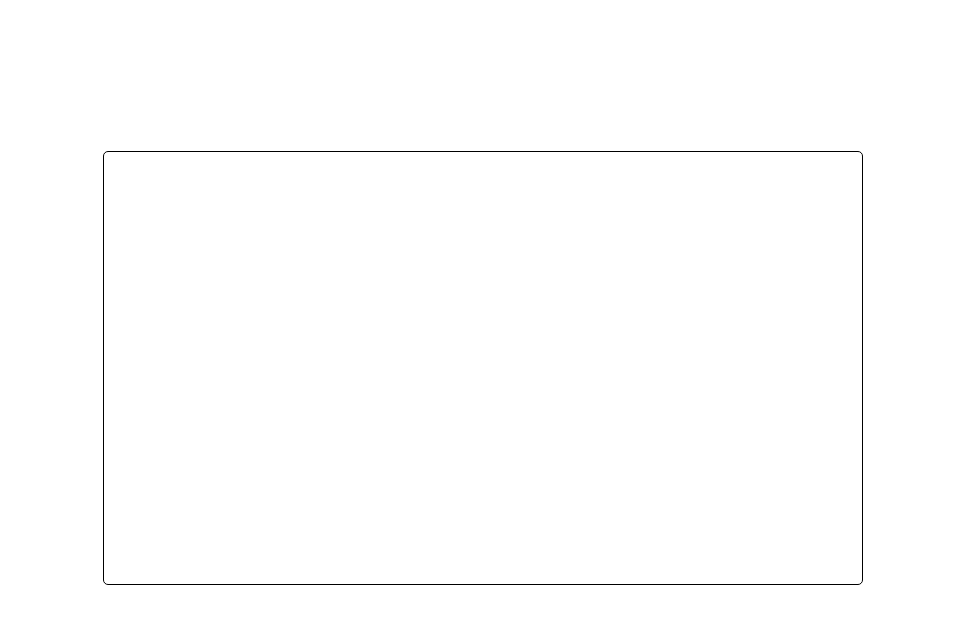
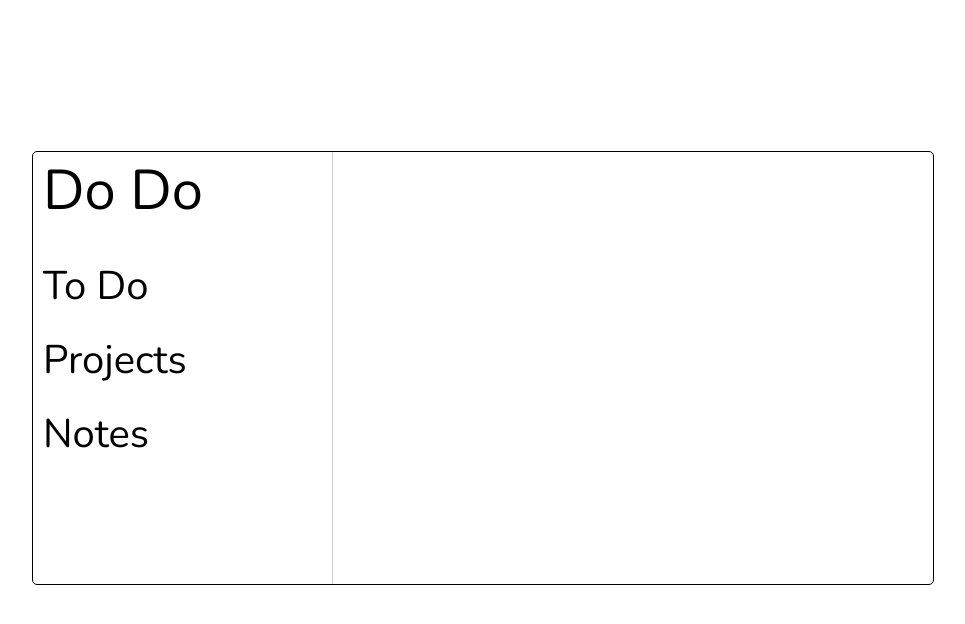
Before and after one commit to Th3dworld/Todo-List, a website built with webpack: page src/template.html in a window 1280 px wide. Shown: the whole page, without its empty margins (157-1122 px from the left). Built offline with nearby package versions, Linux system fonts and the light colour scheme; a web font is replaced by a local one.

Commit message:
Add menu bar

```diff
--- a/src/styles.css
+++ b/src/styles.css
@@ -1,3 +1,6 @@
+/* Add font */
+@import url('https://fonts.googleapis.com/css2?family=Caveat:wght@400..700&family=Mohave:ital,wght@0,300..700;1,300..700&family=Nunito:ital,wght@0,200..1000;1,200..1000&family=Sono:wght@200..800&display=swap');
+
 #main {
     background-color: FFFFF;
     display: flex;
@@ -7,10 +10,57 @@
 }
 
 #body{
+    font-family: Nunito;
     background-color: FFFFFF;
     border: solid black 0.5px;
     border-radius: 5px;
-    min-height: 60%;
-    width: 60%;
+    height: 60%;
+    width: clamp(900px, 60%, 1500px);
+
+    display: grid;
+    grid-template-columns: 1fr 2fr;
+    grid-template-rows: 20px 7fr;
+
 
 }
+
+#left {
+    grid-column: 1;
+    grid-row: 1/3;
+    height: fit-content;
+
+    display: flex;
+    flex: 1 1 auto;
+    flex-direction: column;
+    padding-left: 10px;
+    border-right: 1px solid rgb(207, 207, 207);
+    height: 100%;
+}
+
+#title {
+    font-size: clamp(3rem, 5vw, 7vh);
+    grid-row: 1;
+    padding-bottom: 30px;
+}
+
+#menu {
+    grid-row: 2/-1;
+    height: 100%;
+
+    display: grid;
+    grid-template-rows: repeat(5,1fr);
+    gap: 10px;
+}
+
+.menu-btn{
+    /* font-size: max(2vw, 3vh); */
+    font-size: clamp(2.5rem, 3vw, 3vh);
+    margin-bottom: 10px;
+}
+
+.menu-btn:hover{
+    /* font-size: max(2vw, 3vh); */
+    font-size: calc(clamp(2rem, 3vw, 4vh) + 0.5vh);
+    color: #25CED1;
+    padding-left: 30px;
+}
--- a/src/template.html
+++ b/src/template.html
@@ -8,7 +8,19 @@
 </head>
 <body>
     <div id="main">
-        <div id="body"></div>
+        <div id="body">
+            <div id="left">
+                <div id="title">Do Do</div>
+                <div id="menu">
+                    <div class="menu-btn">To Do</div>
+                    <div class="menu-btn">Projects</div>
+                    <div class="menu-btn">Notes</div>
+                </div>
+
+            </div>
+            <div id="display">
+            </div>
+        </div>
     </div>
 </body>
 </html>
```
